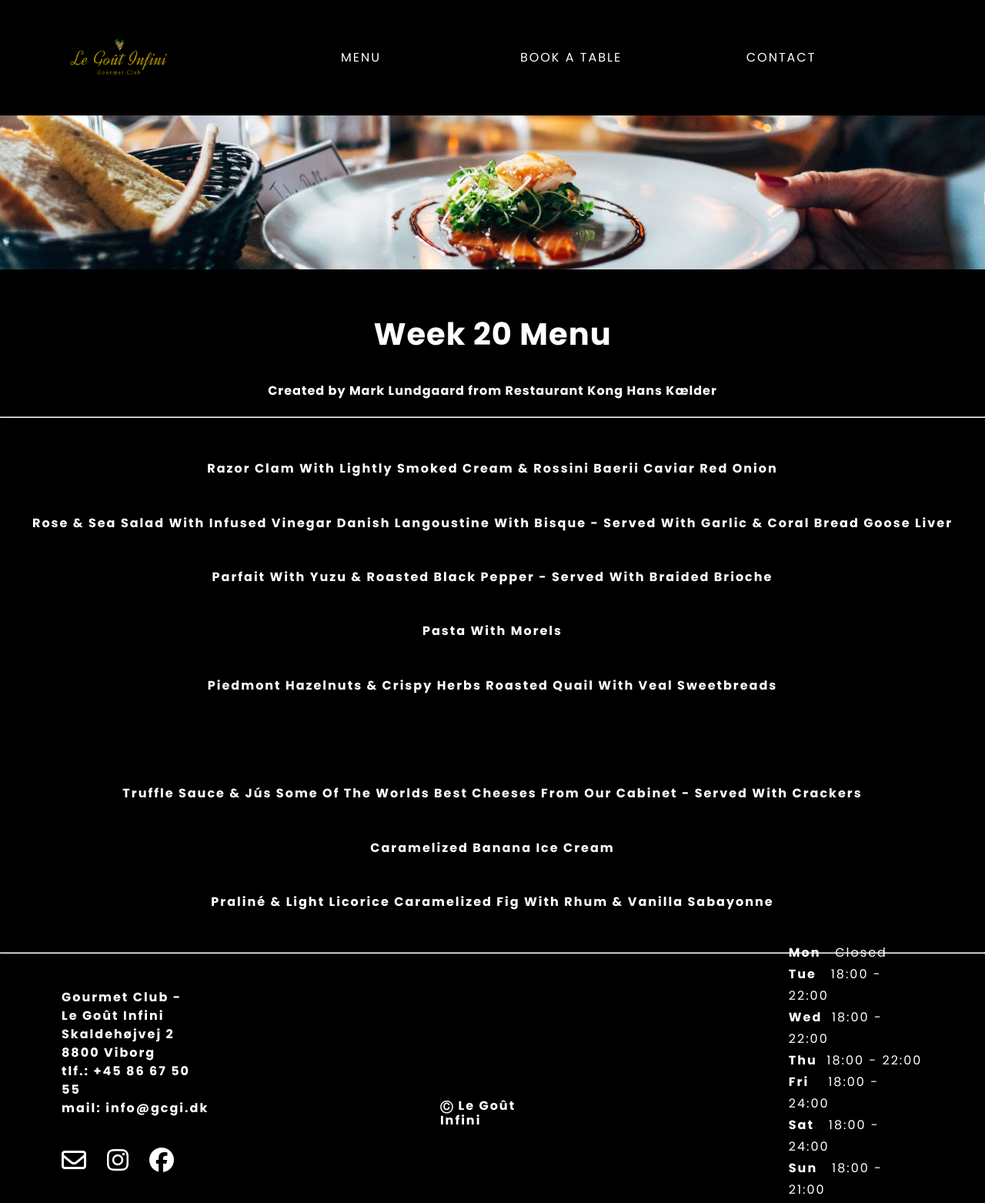
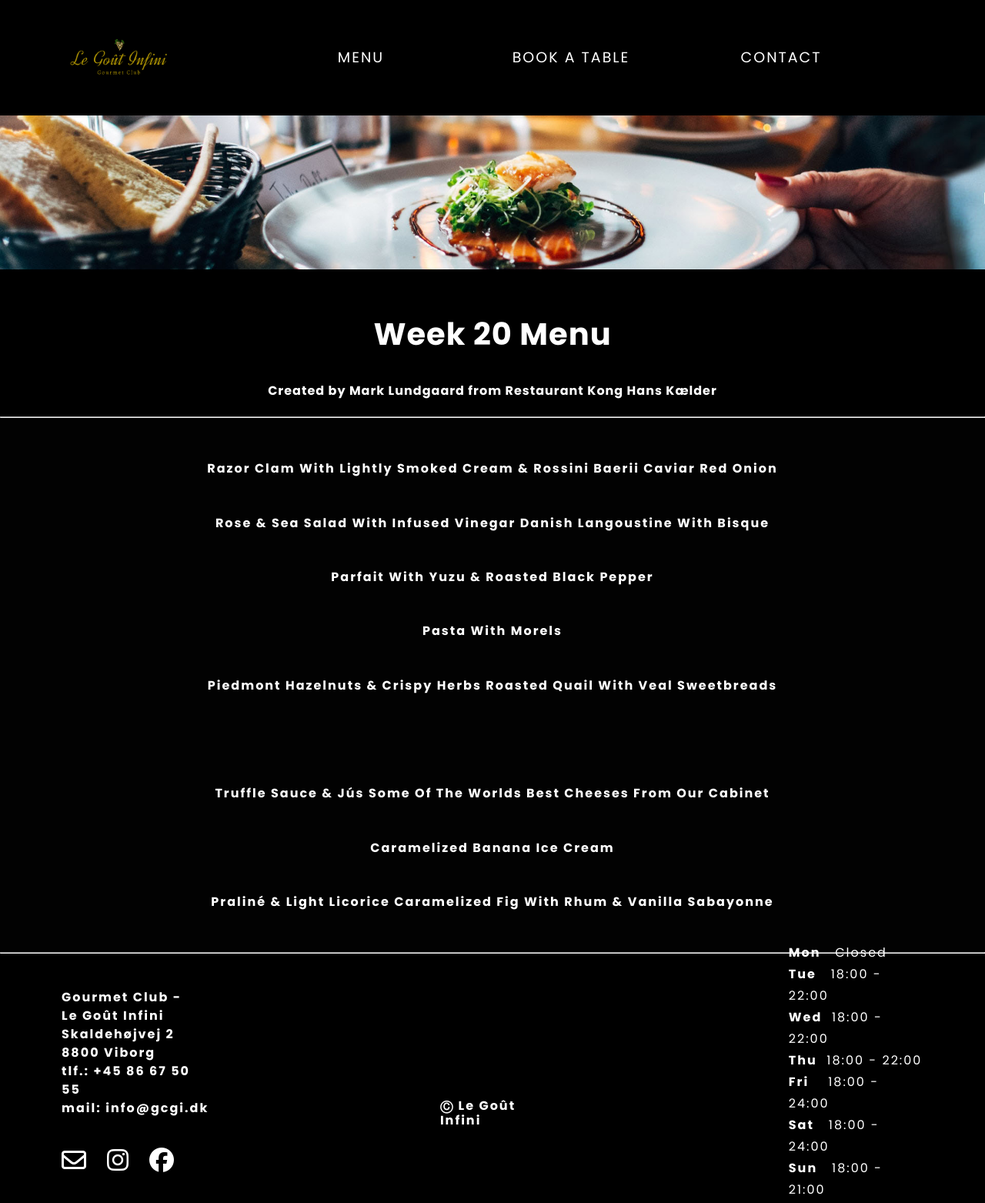
Before and after one commit to T-Pitkanen/mock-up-restaurant, a plain HTML site: page html/menu.html in a window 1280 px wide. Shown: the whole page at 77% size. Drawn offline with Linux system fonts and the light colour scheme.

Commit message:
small fixes

```diff
--- a/html/menu.html
+++ b/html/menu.html
@@ -46,7 +46,6 @@
 				>
 				<a href="../html/menu.html">Menu</a>
 				<a href="../html/booking.html">Booking</a>
-
 				<a href="../html/contact.html">Contact</a>
 			</div>
 
@@ -68,11 +67,10 @@
 				Razor Clam With Lightly Smoked Cream & Rossini Baerii Caviar Red Onion
 				<br />
 				<br />
-				Rose & Sea Salad With Infused Vinegar Danish Langoustine With Bisque -
-				Served With Garlic & Coral Bread Goose Liver
+				Rose & Sea Salad With Infused Vinegar Danish Langoustine With Bisque
 				<br />
 				<br />
-				Parfait With Yuzu & Roasted Black Pepper - Served With Braided Brioche
+				Parfait With Yuzu & Roasted Black Pepper
 				<br /><br />
 				Pasta With Morels
 				<br />
@@ -82,8 +80,8 @@
 				<br />
 				<br />
 				<br />
-				Truffle Sauce & Jús Some Of The Worlds Best Cheeses From Our Cabinet -
-				Served With Crackers
+				Truffle Sauce & Jús Some Of The Worlds Best Cheeses From Our Cabinet
+
 				<br />
 				<br />
 				Caramelized Banana Ice Cream
--- a/style/booking.css
+++ b/style/booking.css
@@ -29,7 +29,7 @@
 .main-menu a {
 	text-decoration: none;
 	color: white;
-	font-size: 16px;
+	font-size: 19px;
 	letter-spacing: 2px;
 }
 
--- a/style/contact.css
+++ b/style/contact.css
@@ -29,7 +29,7 @@
 .main-menu a {
 	text-decoration: none;
 	color: white;
-	font-size: 16px;
+	font-size: 19px;
 	letter-spacing: 2px;
 }
 
--- a/style/index.css
+++ b/style/index.css
@@ -35,7 +35,7 @@
 .main-menu a {
 	text-decoration: none;
 	color: white;
-	font-size: 16px;
+	font-size: 19px;
 	letter-spacing: 2px;
 }
 
@@ -279,9 +279,7 @@ footer {
 	gap: 1.5vw;
 }
 
-
 /* RESPONSIVE */
-
 
 @media (max-width: 420px) and (min-width: 360px) {
 	.name-wrapper {
--- a/style/menu.css
+++ b/style/menu.css
@@ -29,7 +29,7 @@
 .main-menu a {
 	text-decoration: none;
 	color: white;
-	font-size: 16px;
+	font-size: 19px;
 	letter-spacing: 2px;
 }
 
@@ -102,6 +102,7 @@
 }
 
 .menu {
+	background-color: #020202;
 	font-weight: bold;
 	line-height: 2.2;
 	letter-spacing: 2px;
```
Also changed, not shown: html/booking.html (+0 -1 lines), html/contact.html (+0 -1 lines), index.html (+5 -5 lines).
